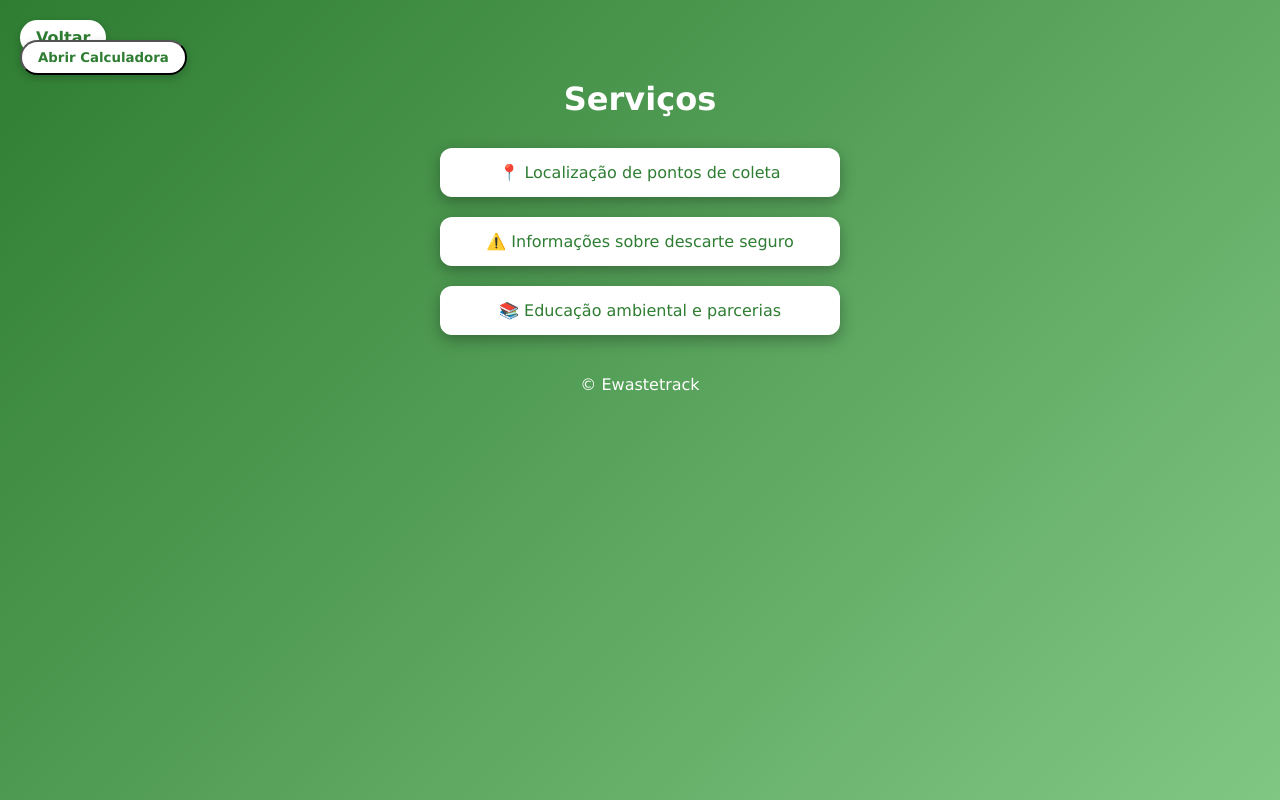
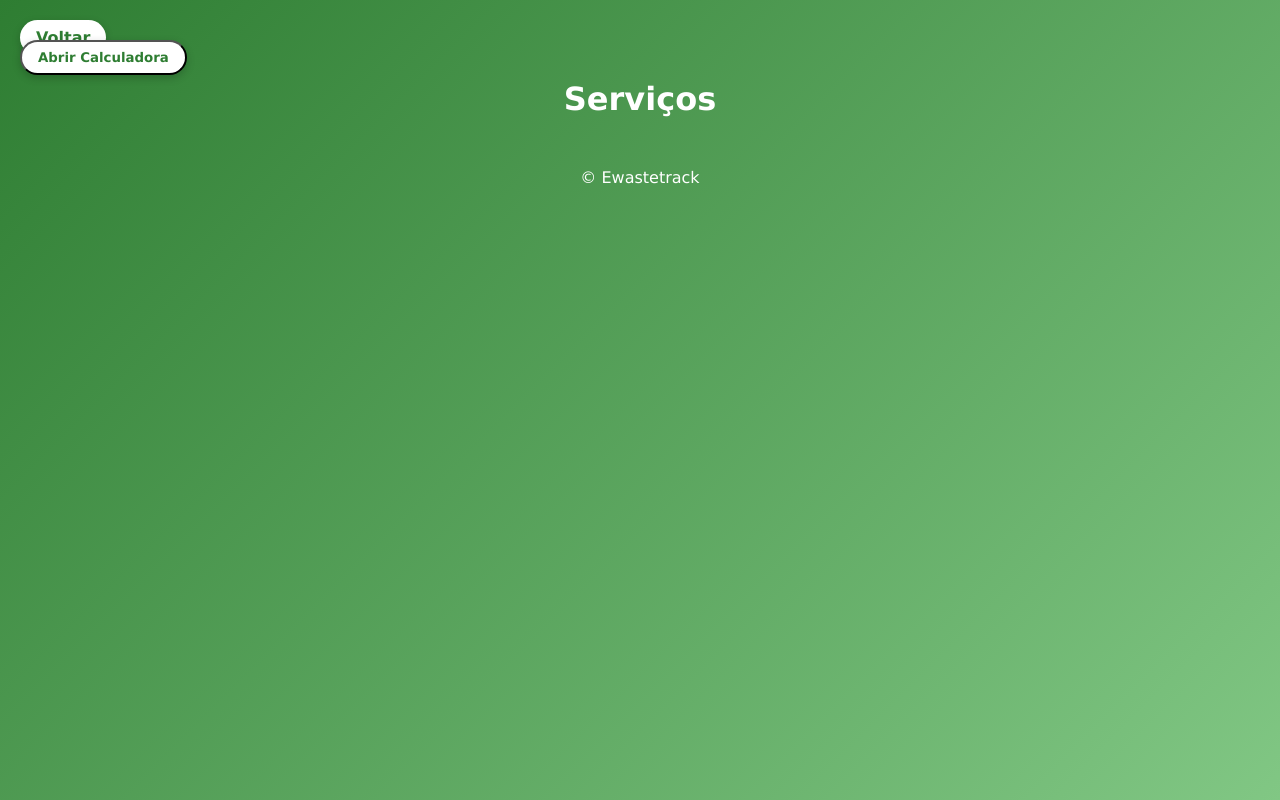
Before and after one commit to eduardaoikawa/Ewastetrack, a plain HTML site: page pages/serviço.html in a window 1280 px wide. Drawn offline with Linux system fonts and the light colour scheme.

Commit message:
Update serviço.html

```diff
--- a/pages/serviço.html
+++ b/pages/serviço.html
@@ -39,24 +39,6 @@
     }
 
     h1 { font-size: 2rem; margin-bottom: 20px; text-align: center; }
-
-    /* Cards de serviço */
-    .service-card {
-      background: #ffffff;
-      color: #2E7D32;
-      width: 100%;
-      max-width: 400px;
-      padding: 15px;
-      margin: 10px 0;
-      border-radius: 12px;
-      text-align: center;
-      box-shadow: 0 5px 15px rgba(0,0,0,0.3);
-      transition: transform 0.3s, box-shadow 0.3s;
-    }
-    .service-card:hover {
-      transform: translateY(-3px);
-      box-shadow: 0 8px 20px rgba(0,0,0,0.35);
-    }
 
     /* Calculadora */
     #calculadora {
@@ -121,16 +103,6 @@
 
   <h1>Serviços</h1>
 
-  <div class="service-card">
-    📍 Localização de pontos de coleta
-  </div>
-  <div class="service-card">
-    ⚠️ Informações sobre descarte seguro
-  </div>
-  <div class="service-card">
-    📚 Educação ambiental e parcerias
-  </div>
-
   <button id="abrirCalculadora" class="btn-eco" style="margin-top:20px;">Abrir Calculadora</button>
 
   <div id="calculadora">
```
